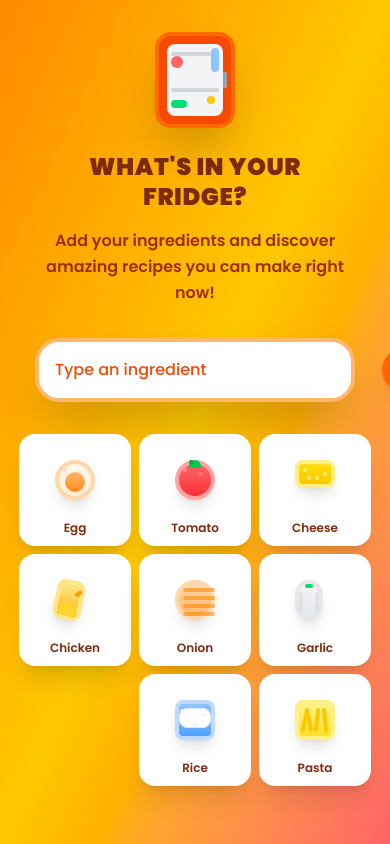
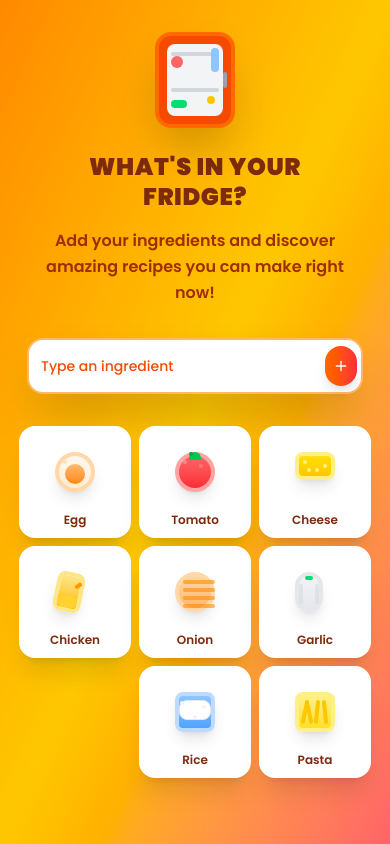
Before and after one commit to Karin-Goldin/whats-in-the-fridge, a Next.js app: page / in a window 390 px wide. Built offline with nearby package versions, Linux system fonts and the light colour scheme.

Commit message:
Improve responsive design for very narrow mobile screens - add extra small breakpoints and reduce padding/margins

```diff
--- a/src/app/components/FridgeApp.tsx
+++ b/src/app/components/FridgeApp.tsx
@@ -825,8 +825,8 @@ ${recipe.instructions.map((step, index) => `${index + 1}. ${step}`).join('\n')}
 						</div>
 
 						{/* Input Section */}
-						<div className='relative mx-4 md:mx-0'>
-							<div className='bg-white bg-opacity-95 backdrop-blur-sm rounded-3xl p-1 shadow-2xl border-4 border-orange-300'>
+						<div className='relative mx-2 sm:mx-4 md:mx-0'>
+							<div className='bg-white bg-opacity-95 backdrop-blur-sm rounded-2xl sm:rounded-3xl p-1 shadow-2xl border-2 sm:border-4 border-orange-300'>
 								<div className='flex items-center'>
 									<input
 										type='text'
@@ -840,13 +840,13 @@ ${recipe.instructions.map((step, index) => `${index + 1}. ${step}`).join('\n')}
 											setTimeout(() => setShowSuggestions(false), 200)
 										}
 										placeholder='Type an ingredient'
-										className='flex-1 px-3 md:px-6 py-3 md:py-4 bg-transparent text-orange-900 font-poppins font-medium text-base md:text-lg placeholder-orange-600 focus:outline-none rounded-l-3xl'
+										className='flex-1 px-2 sm:px-3 md:px-6 py-3 md:py-4 bg-transparent text-orange-900 font-poppins font-medium text-sm sm:text-base md:text-lg placeholder-orange-600 focus:outline-none rounded-l-2xl sm:rounded-l-3xl min-w-0'
 									/>
 									<button
 										onClick={() => addIngredient(newIngredient)}
-										className='px-3 md:px-8 py-3 md:py-4 bg-gradient-to-r from-orange-500 to-red-500 text-white rounded-3xl font-poppins font-bold text-base md:text-lg shadow-lg hover:from-orange-600 hover:to-red-600 transition-all transform hover:scale-105 active:scale-95 flex items-center gap-2 shrink-0'
+										className='px-2 sm:px-3 md:px-8 py-3 md:py-4 bg-gradient-to-r from-orange-500 to-red-500 text-white rounded-2xl sm:rounded-3xl font-poppins font-bold text-sm sm:text-base md:text-lg shadow-lg hover:from-orange-600 hover:to-red-600 transition-all transform hover:scale-105 active:scale-95 flex items-center gap-1 sm:gap-2 shrink-0'
 									>
-										<Plus className='w-5 h-5 md:w-6 md:h-6' />
+										<Plus className='w-4 h-4 sm:w-5 sm:h-5 md:w-6 md:h-6' />
 										<span className='hidden md:inline'>Add</span>
 									</button>
 								</div>
```
